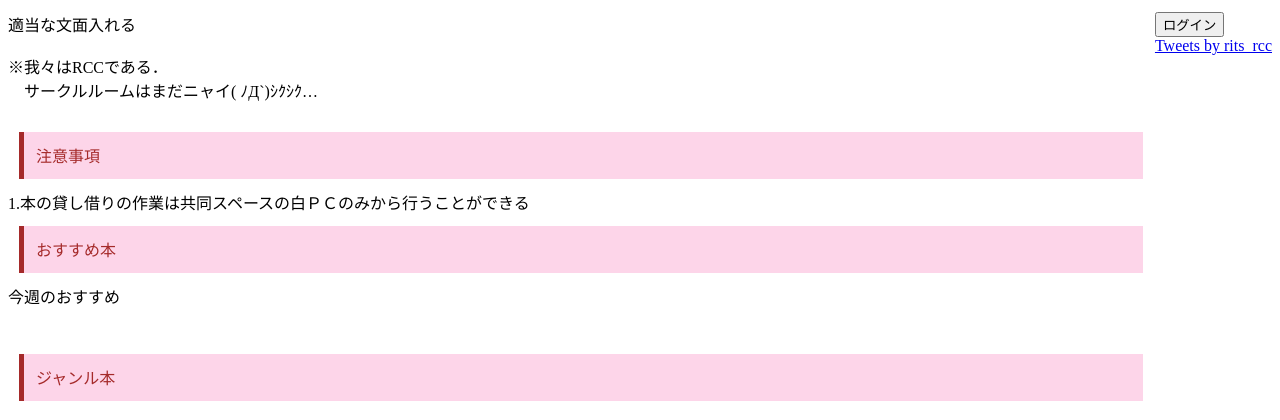
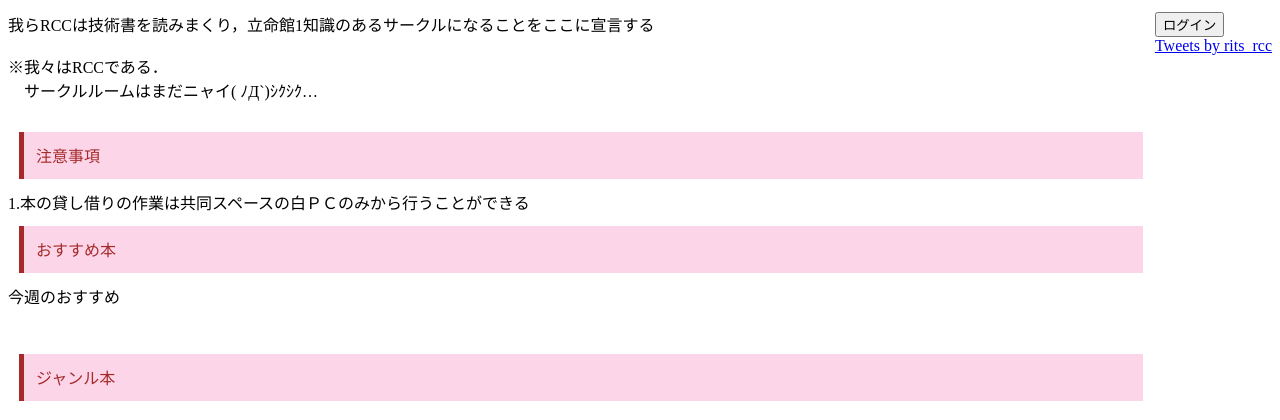
Before and after one commit to anshibagundan/RCC_BookManagementSystem, a Django app: page / in a window 1280 px wide. Shown: the part 121-541 px from the top of the page. Run offline with Django 3.2, Linux system fonts and the light colour scheme; data that the repository does not hold is empty; some libraries are stand-ins or nearby versions.

Commit message:
コメント

```diff
--- a/BookManagementSystem_app/templates/Library_home.html
+++ b/BookManagementSystem_app/templates/Library_home.html
@@ -18,7 +18,7 @@
     <div class="home_body">
         <div class="left_body">
             <div>
-                適当な文面入れる<br><br>
+                我らRCCは技術書を読みまくり，立命館1知識のあるサークルになることをここに宣言する<br><br>
                 ※我々はRCCである．<br>
                 　サークルルームはまだニャイ( ﾉД`)ｼｸｼｸ…<br><br>
             </div>
```
